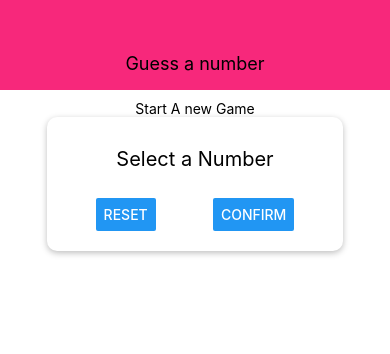
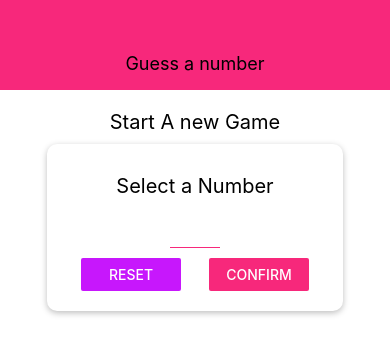
Before and after one commit to Harshita-Kanal/Guess-It, a React Native app: screen / in a window 390 px wide. Shown: the top 354 px of the page. Built offline with nearby package versions, Linux system fonts and the light colour scheme.

Commit message:
Added Input, theme

```diff
--- /dev/null
+++ b/components/Card.js
@@ -0,0 +1,25 @@
+import  React from 'react';
+import {View, StyleSheet} from 'react-native';
+
+
+const Card = props => {
+    return(
+    <View style = {[styles.card, props.style]}>{props.children}</View>
+    );
+};
+
+const styles = StyleSheet.create({
+    card: {
+        shadowColor: 'black',
+        shadowOffset: { width: 0, height: 2 },
+        shadowRadius: 6,
+        shadowOpacity: 0.26,
+        elevation: 8,
+        backgroundColor: 'white',
+        padding: 20,
+        borderRadius: 10
+    }
+});
+
+
+export default Card;
--- a/components/Header.js
+++ b/components/Header.js
@@ -1,5 +1,6 @@
 import React from 'react';
 import {View, Text, StyleSheet} from 'react-native';
+import Colors from '../constants/colors';
 
 const Header = props => {
     return(
@@ -14,7 +15,7 @@
         width: '100%',
         height: 90,
         paddingTop: 36,
-        backgroundColor: '#f7287b',
+        backgroundColor: Colors.primary,
         alignItems: 'center',
         justifyContent: 'center',
     },
--- /dev/null
+++ b/components/Input.js
@@ -0,0 +1,21 @@
+import React from 'react';
+import {TextInput, StyleSheet} from 'react-native';
+import Colors from '../constants/colors';
+
+const Input= props => {
+    return(
+        <TextInput  {...props}  style = {[styles.input, props.style]} />
+    )
+}
+
+const styles = StyleSheet.create({
+    input: {
+        height: 30,
+        borderBottomColor: Colors.primary,
+        borderBottomWidth: 1,
+        marginVertical: 10
+    }
+})
+
+
+export default Input;
--- /dev/null
+++ b/constants/colors.js
@@ -0,0 +1,4 @@
+export default {
+    primary: '#f7287b',
+    accent: '#c717fc'
+}
--- a/screens/StartGameScreen.js
+++ b/screens/StartGameScreen.js
@@ -1,19 +1,40 @@
-import React from 'react';
-import {View, Text, StyleSheet, TextInput, Button} from 'react-native';
+import React, {useState} from 'react';
+import {View, Text, StyleSheet, TextInput, Button, TouchableWithoutFeedback, Keyboard} from 'react-native';
+import Card from '../components/Card';
+import Colors from '../constants/colors';
+import Input from '../components/Input'
 
 const StartGameScreen = props => {
+    const [enteredValue, setEnteredValue] = useState('');
+
+    const numberInputHandler = inputText => {
+        setEnteredValue(inputText.replace(/[^0-9]/g, ''));
+    }
+
     return(
+    //   <TouchableWithoutFeedback onPress = {() => {
+    //       Keyboard.dismiss();
+    //   }}>
         <View style = {styles.screen}>
-            <Text>Start A new Game</Text>
-             <View style = {styles.inputContainer}>
+            <Text style={styles.title}>Start A new Game</Text>
+             <Card style = {styles.inputContainer}>
                  <Text style = {styles.title}>Select a Number</Text>
-                 <TextInput />
+                 <Input style = {styles.input}
+                   blurOnSubmit autoCapitalize = 'none'
+                   autoCorrect = {false}
+                   keyboardType = "number-pad"
+                   maxLength = {2}
+                   onChangeText = {numberInputHandler}
+                   />
                  <View style = {styles.buttonContainer}>
-                   <Button title="Reset" onPress={() => { }} />
-                   <Button title="Confirm" />
+                    <View style = {styles.button}><Button color = {Colors.accent}  title="Reset" onPress={() => { }} /></View>
+                    <View style = {styles.button}><Button color = {Colors.primary}  title="Confirm" /></View>
                  </View>
-             </View>
+             </Card>
         </View>
+ //   </TouchableWithoutFeedback>
+
+
     );
 };
 
@@ -33,15 +54,6 @@
         width: 300,
         maxWidth: '80%',
         alignItems: 'center',
-        shadowColor: 'black',
-        shadowOffset: {width:0, height:2},
-        shadowRadius: 6,
-        shadowOpacity: 0.26,
-        elevation: 8,
-        backgroundColor: 'white',
-        padding: 20,
-        borderRadius: 10
-
     },
 
     buttonContainer:{
@@ -49,8 +61,16 @@
         width: '100%',
         justifyContent: 'space-around',
        // paddingHorizontal: 25,
+    },
 
+    button:{
+        width: 100
     },
+
+    input: {
+        width: 50,
+        textAlign: 'center'
+    }
 
 
 });
```
